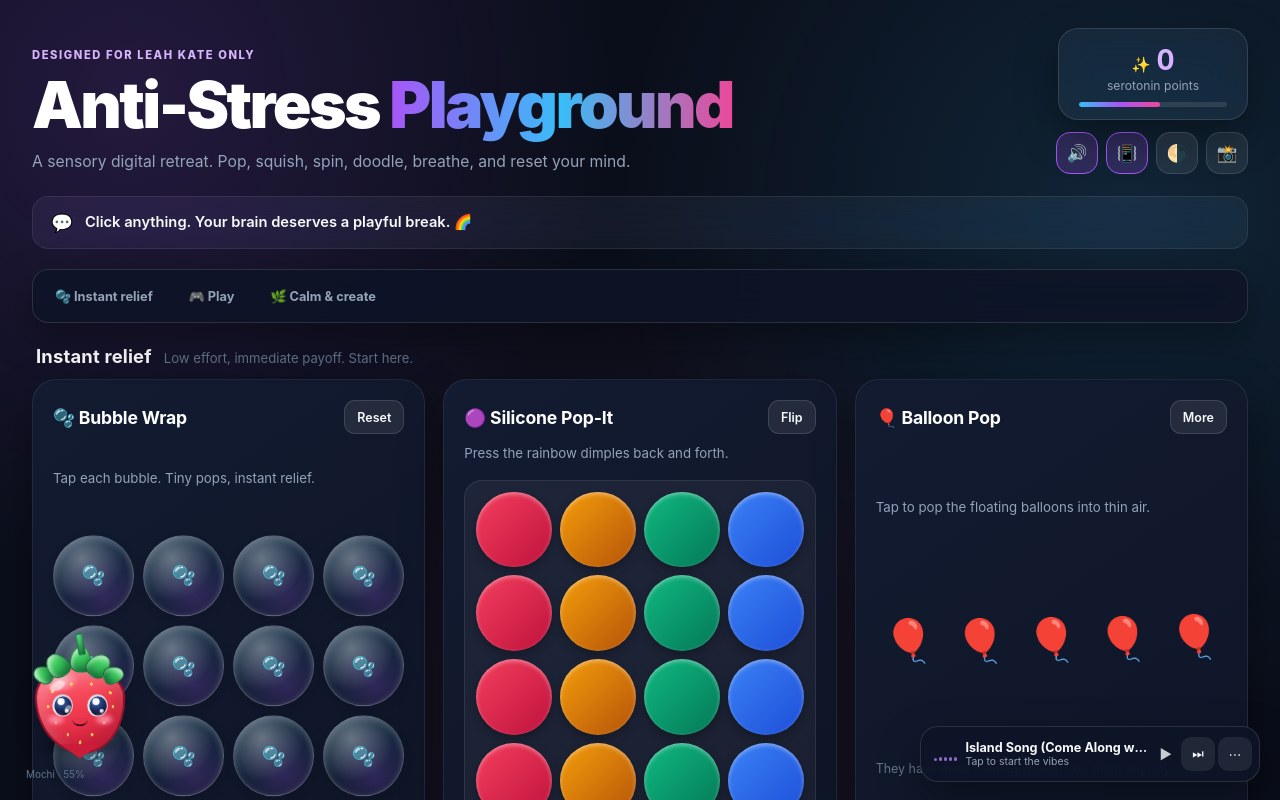
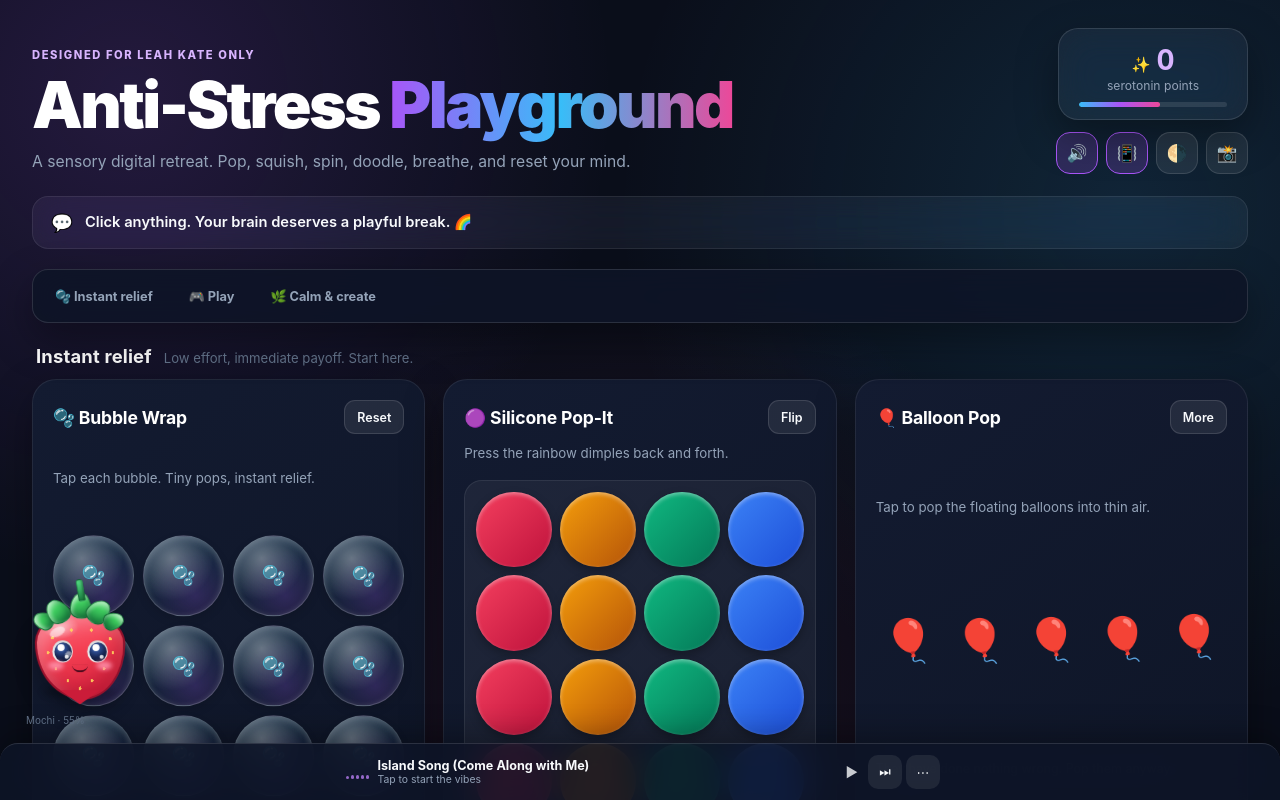
Before and after one commit to jessyurong/akit, a Next.js app: page / in a window 1280 px wide. Shown: the top 800 px of the page. Built offline with nearby package versions, Linux system fonts and the light colour scheme.

Commit message:
Draggable Mochi and docked bottom music bar

```diff
--- a/app/globals.css
+++ b/app/globals.css
@@ -1452,13 +1452,20 @@ header {
 .mochiWrap {
   position: fixed;
   left: 22px;
-  bottom: 20px;
+  bottom: calc(74px + env(safe-area-inset-bottom));
   z-index: 46;
   display: flex;
   flex-direction: column;
   align-items: flex-start;
   gap: 6px;
   pointer-events: none;
+  transform: translate3d(var(--mx, 0px), var(--my, 0px), 0) scale(var(--mochi-scale, 1));
+  transform-origin: bottom left;
+  transition: transform 0.22s ease-out;
+}
+
+.mochiWrap[data-dragging="true"] {
+  transition: none;
 }
 
 .mochiWrap > * {
@@ -1477,6 +1484,16 @@ header {
   border: 0;
   padding-inline: 0;
   transform-origin: bottom center;
+  cursor: grab;
+  touch-action: none;
+  user-select: none;
+  -webkit-user-select: none;
+  -webkit-touch-callout: none;
+}
+
+.mochi[data-dragging="true"] {
+  cursor: grabbing;
+  animation: none;
 }
 
 .mochi[data-dancing="true"] {
@@ -1860,13 +1877,20 @@ header {
 
 .musicDock {
   position: fixed;
-  right: 20px;
-  bottom: calc(18px + env(safe-area-inset-bottom));
+  left: 0;
+  right: 0;
+  bottom: 0;
   z-index: 50;
-  width: 340px;
-  max-width: calc(100vw - 24px);
+  width: auto;
+  max-width: none;
   display: flex;
   flex-direction: column;
+  align-items: stretch;
+  pointer-events: none;
+}
+
+.musicDock > * {
+  pointer-events: auto;
 }
 
 .musicPanel {
@@ -1874,11 +1898,12 @@ header {
   flex-direction: column;
   gap: 10px;
   width: 100%;
-  margin-bottom: 8px;
-  padding: 14px;
-  border-radius: 20px;
+  margin-bottom: 0;
+  padding: 14px max(16px, calc((100% - 560px) / 2)) 16px;
+  border-radius: 20px 20px 0 0;
   background: var(--panel);
   border: 1px solid var(--panel-border);
+  border-bottom: 0;
   box-shadow: var(--shadow-hover);
   backdrop-filter: var(--glass);
   animation: panelUp 0.22s ease;
@@ -2081,17 +2106,19 @@ header {
 .musicPill {
   display: flex;
   align-items: center;
-  gap: 3px;
-  padding: 7px;
-  border-radius: 18px;
+  justify-content: center;
+  gap: 4px;
+  width: 100%;
+  padding: 8px max(12px, calc((100% - 600px) / 2)) calc(8px + env(safe-area-inset-bottom));
+  border-radius: 18px 18px 0 0;
   background: var(--panel);
-  border: 1px solid var(--panel-border);
-  box-shadow: var(--shadow);
+  border-top: 1px solid var(--panel-border);
+  box-shadow: 0 -10px 28px rgba(0, 0, 0, 0.28);
   backdrop-filter: var(--glass);
 }
 
 .pillMain {
-  flex: 1;
+  flex: 0 1 560px;
   display: flex;
   align-items: center;
   gap: 9px;
@@ -2620,14 +2647,6 @@ footer {
     font-size: 0.75rem;
   }
 
-  .musicDock {
-    left: 10px;
-    right: 10px;
-    bottom: calc(8px + env(safe-area-inset-bottom));
-    width: auto;
-    max-width: none;
-  }
-
   .musicPanel {
     max-height: 58dvh;
     overflow-y: auto;
@@ -2635,9 +2654,8 @@ footer {
 
   .mochiWrap {
     left: 8px;
-    bottom: calc(84px + env(safe-area-inset-bottom));
-    transform: scale(0.66);
-    transform-origin: bottom left;
+    bottom: calc(70px + env(safe-area-inset-bottom));
+    --mochi-scale: 0.66;
   }
 
   .mochiBubble {
@@ -2737,15 +2755,12 @@ footer {
   }
 
   .mochiWrap {
-    transform: scale(0.7);
-    bottom: 8px;
-  }
-
-  .musicDock {
-    width: 300px;
-    left: auto;
-    right: 10px;
-    bottom: 8px;
+    --mochi-scale: 0.7;
+    bottom: calc(64px + env(safe-area-inset-bottom));
+  }
+
+  .musicPanel {
+    max-height: 46dvh;
   }
 }
 
--- a/components/Mochi.tsx
+++ b/components/Mochi.tsx
@@ -24,10 +24,27 @@ const TIPS = [
 // Cute reactions Mochi cycles through on tap. Never the same one twice in a row.
 const REACTIONS = ["boing", "squish", "wiggle", "love", "blink"] as const;
 
+const POS_KEY = "sr:mochi-pos";
+
+type DragState = {
+  id: number;
+  sx: number;
+  sy: number;
+  ox: number;
+  oy: number;
+  scale: number;
+  moved: boolean;
+};
+
 export default function Mochi() {
   const { mood, moodLabel, happiness, calm, addScore, say } = useGame();
   const { playing, track } = useMusic();
   const bodyRef = useRef<HTMLSpanElement | null>(null);
+  const wrapRef = useRef<HTMLDivElement | null>(null);
+  const posRef = useRef({ x: 0, y: 0 });
+  const drag = useRef<DragState | null>(null);
+  const suppressClick = useRef(false);
+  const [dragging, setDragging] = useState(false);
   const [bubble, setBubble] = useState<string | null>(null);
   const bubbleTimer = useRef<number | null>(null);
   const [hearts, setHearts] = useState<
@@ -51,6 +68,108 @@ export default function Mochi() {
       if (reactionTimer.current) window.clearTimeout(reactionTimer.current);
     };
   }, []);
+
+  /* ---------------- Dragging ---------------- */
+
+  const applyPos = (x: number, y: number) => {
+    posRef.current = { x, y };
+    const el = wrapRef.current;
+    if (!el) return;
+    el.style.setProperty("--mx", `${x}px`);
+    el.style.setProperty("--my", `${y}px`);
+  };
+
+  // Keep the whole pet (and its speech bubble) on screen.
+  const clampTo = (x: number, y: number) => {
+    const el = wrapRef.current;
+    if (!el) return { x, y };
+    const rect = el.getBoundingClientRect();
+    const scale = el.offsetWidth ? rect.width / el.offsetWidth : 1;
+    const baseLeft = rect.left - posRef.current.x * scale;
+    const baseTop = rect.top - posRef.current.y * scale;
+    const pad = 6;
+    const minX = (pad - baseLeft) / scale;
+    const maxX = (window.innerWidth - pad - baseLeft - rect.width) / scale;
+    const minY = (pad - baseTop) / scale;
+    const maxY = (window.innerHeight - pad - baseTop - rect.height) / scale;
+    return {
+      x: maxX < minX ? (minX + maxX) / 2 : Math.min(Math.max(x, minX), maxX),
+      y: maxY < minY ? (minY + maxY) / 2 : Math.min(Math.max(y, minY), maxY),
+    };
+  };
+
+  // Put Mochi back where she was left last time.
+  useEffect(() => {
+    let saved: { x?: number; y?: number } | null = null;
+    try {
+      saved = JSON.parse(window.localStorage.getItem(POS_KEY) ?? "null");
+    } catch {
+      saved = null;
+    }
+    if (!saved || typeof saved.x !== "number" || typeof saved.y !== "number") return;
+    const next = clampTo(saved.x, saved.y);
+    applyPos(next.x, next.y);
+    // eslint-disable-next-line react-hooks/exhaustive-deps
+  }, []);
+
+  useEffect(() => {
+    const onResize = () => {
+      const p = posRef.current;
+      if (!p.x && !p.y) return;
+      const next = clampTo(p.x, p.y);
+      applyPos(next.x, next.y);
+    };
+    window.addEventListener("resize", onResize);
+    return () => window.removeEventListener("resize", onResize);
+    // eslint-disable-next-line react-hooks/exhaustive-deps
+  }, []);
+
+  const onPointerDown = (e: React.PointerEvent<HTMLButtonElement>) => {
+    if (e.pointerType === "mouse" && e.button !== 0) return;
+    const el = wrapRef.current;
+    if (!el) return;
+    suppressClick.current = false;
+    const rect = el.getBoundingClientRect();
+    drag.current = {
+      id: e.pointerId,
+      sx: e.clientX,
+      sy: e.clientY,
+      ox: posRef.current.x,
+      oy: posRef.current.y,
+      scale: el.offsetWidth ? rect.width / el.offsetWidth : 1,
+      moved: false,
+    };
+    e.currentTarget.setPointerCapture(e.pointerId);
+  };
+
+  const onPointerMove = (e: React.PointerEvent<HTMLButtonElement>) => {
+    const d = drag.current;
+    if (!d || d.id !== e.pointerId) return;
+    const dx = e.clientX - d.sx;
+    const dy = e.clientY - d.sy;
+    if (!d.moved) {
+      if (Math.hypot(dx, dy) < 5) return;
+      d.moved = true;
+      setDragging(true);
+    }
+    const next = clampTo(d.ox + dx / d.scale, d.oy + dy / d.scale);
+    applyPos(next.x, next.y);
+  };
+
+  const endDrag = (e: React.PointerEvent<HTMLButtonElement>) => {
+    const d = drag.current;
+    if (!d || d.id !== e.pointerId) return;
+    drag.current = null;
+    if (!d.moved) return;
+    setDragging(false);
+    suppressClick.current = true;
+    try {
+      window.localStorage.setItem(POS_KEY, JSON.stringify(posRef.current));
+    } catch {
+      /* storage full or blocked — position just won't persist */
+    }
+    haptics.pulse(8);
+  };
 
   // Occasional unsolicited advice, because that is what friends do.
   useEffect(() => {
@@ -93,6 +212,10 @@ export default function Mochi() {
   }, []);
 
   const poke = () => {
+    if (suppressClick.current) {
+      suppressClick.current = false;
+      return;
+    }
     const next = pokes + 1;
     setPokes(next);
     addScore(1, "mochi");
@@ -126,7 +249,11 @@ export default function Mochi() {
   const beat = `${Math.min(1.4, Math.max(0.5, 60 / track.bpm))}s`;
 
   return (
-    <div className="mochiWrap">
+    <div
+      className="mochiWrap"
+      ref={wrapRef}
+      data-dragging={dragging ? "true" : undefined}
+    >
       {bubble && (
         <div className="mochiBubble" role="status">
           {bubble}
@@ -135,11 +262,17 @@ export default function Mochi() {
       <button
         className={`mochi ${pokes > 0 ? "poked" : ""}`}
         onClick={poke}
-        aria-label={`Mochi the strawberry, ${moodLabel}, ${happiness} percent happy. Tap to say hi.`}
+        onPointerDown={onPointerDown}
+        onPointerMove={onPointerMove}
+        onPointerUp={endDrag}
+        onPointerCancel={endDrag}
+        aria-label={`Mochi the strawberry, ${moodLabel}, ${happiness} percent happy. Tap for a reaction, or drag her anywhere.`}
+        title="Drag me anywhere · tap me for a reaction"
         data-mood={mood}
         data-calm={calm}
         data-dancing={playing && !calm}
         data-react={reaction ?? undefined}
+        data-dragging={dragging ? "true" : undefined}
         style={{ ["--beat" as string]: beat } as React.CSSProperties}
       >
         <span className="mochiShadow" aria-hidden="true" />
```
